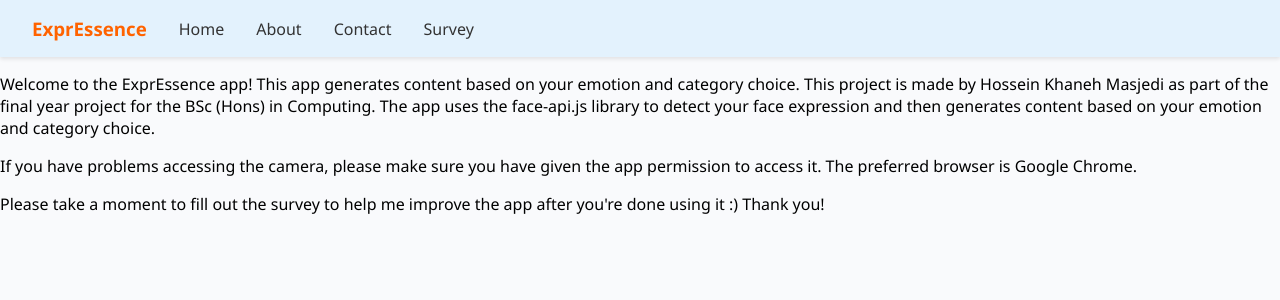
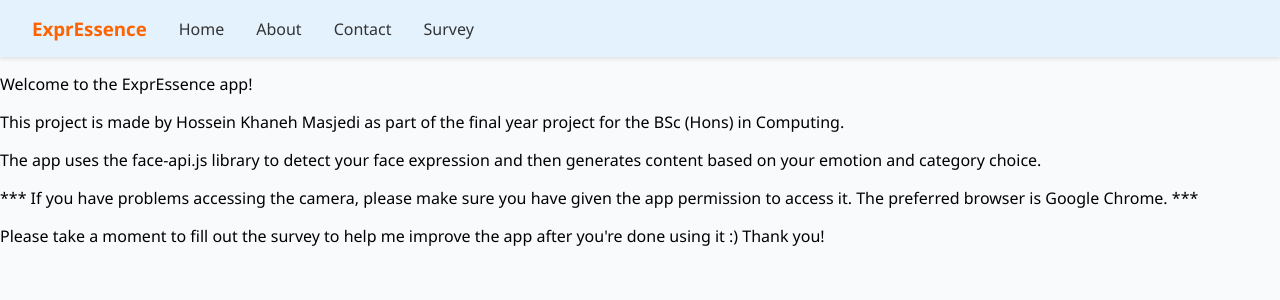
Before and after one commit to xCamelot2001/project-fea-webapp, a React (Create React App) app in the folder client/: page /about in a window 1280 px wide. Shown: the top 300 px of the page. Built offline with nearby package versions, Linux system fonts and the light colour scheme.

Commit message:
Update About page content and add project information in About.js

```diff
--- a/client/src/pages/About.js
+++ b/client/src/pages/About.js
@@ -4,12 +4,16 @@ function About() {
   return (
     <div>
       <p>
-        Welcome to the ExprEssence app! This app generates content based on your emotion and category choice.
+        Welcome to the ExprEssence app!
+      </p>
+      <p>
         This project is made by Hossein Khaneh Masjedi as part of the final year project for the BSc (Hons) in Computing.
+      </p>
+      <p>
         The app uses the face-api.js library to detect your face expression and then generates content based on your emotion and category choice.
       </p>
       <p>
-        If you have problems accessing the camera, please make sure you have given the app permission to access it. The preferred browser is Google Chrome.
+        *** If you have problems accessing the camera, please make sure you have given the app permission to access it. The preferred browser is Google Chrome. ***
       </p>
       <p>
         Please take a moment to fill out the survey to help me improve the app after you're done using it :) Thank you!
```
